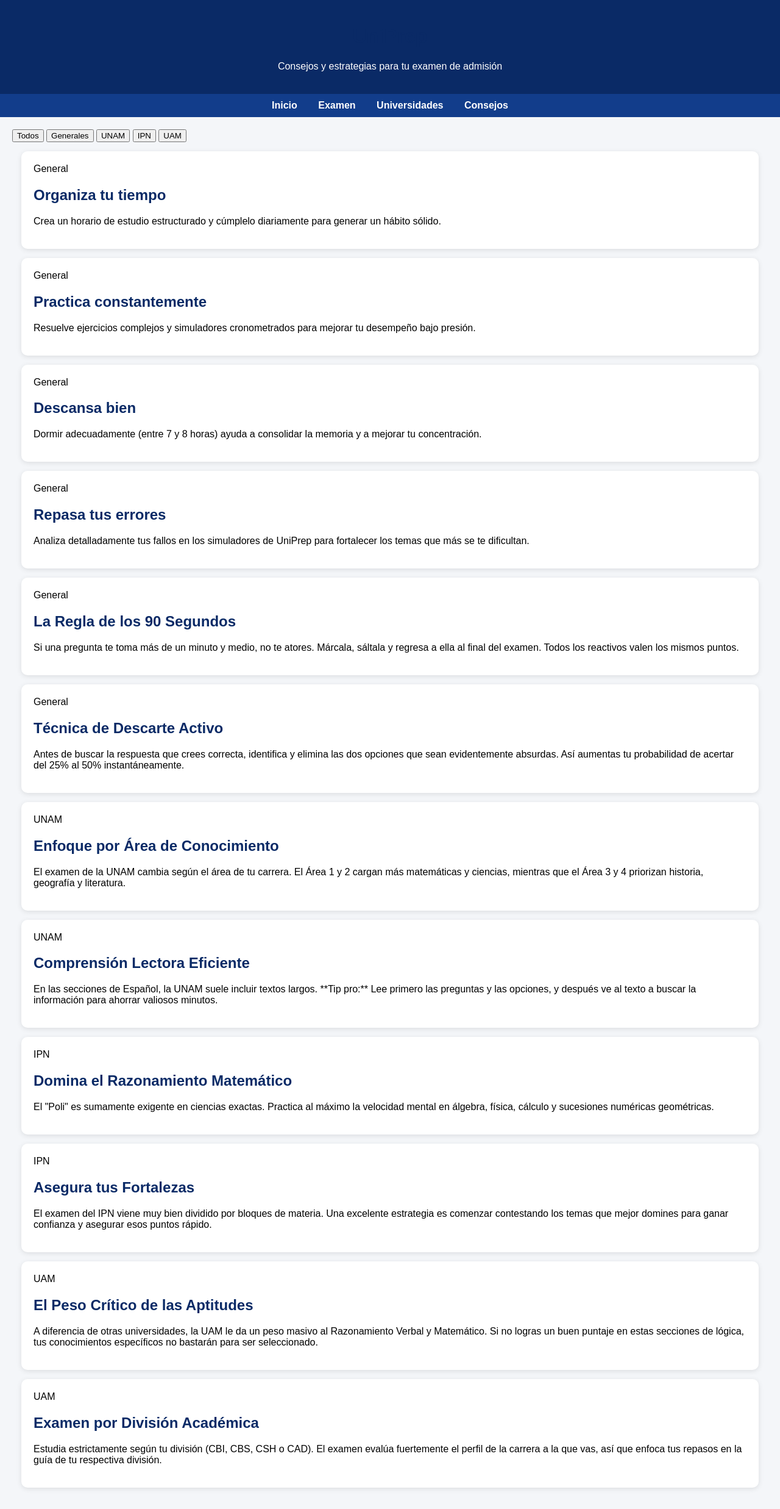
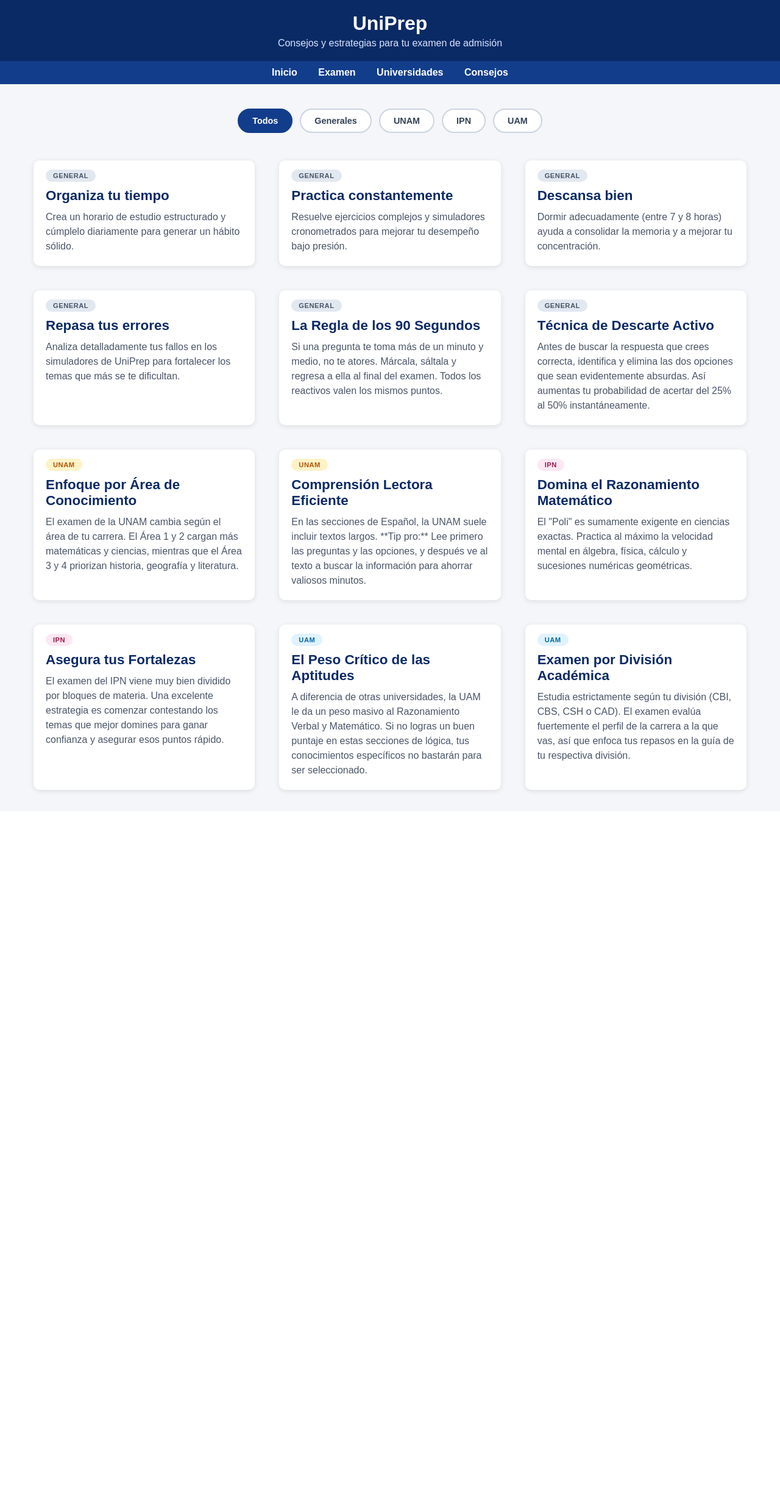
Before and after one commit to eduardoreyesjim8-lgtm/UniPrep, a Flask app: page /consejos in a window 1280 px wide. Shown: the whole page at 61% size. After the commit the page ends 1303 px from the top, so only its background shows below. Run offline with Flask 3, Linux system fonts and the light colour scheme.

Commit message:
Update style.css

```diff
--- a/static/style.css
+++ b/static/style.css
@@ -1,3 +1,4 @@
+/* --- ESTILOS BASE EXISTENTES --- */
 body {
     font-family: Arial, sans-serif;
     background-color: #f4f6f9;
@@ -10,6 +11,17 @@ header {
     color: white;
     text-align: center;
     padding: 20px;
+}
+
+header h1 {
+    color: white !important; /* Asegura que el h1 del header sea blanco */
+    margin: 0 0 5px 0;
+}
+
+header p {
+    margin: 0;
+    color: #d9e6ff;
+    font-size: 1rem;
 }
 
 nav {
@@ -31,16 +43,106 @@ nav a:hover {
 
 main {
     padding: 20px;
+    max-width: 1200px; /* Evita que el contenido se estire de más en pantallas grandes */
+    margin: 0 auto;
 }
 
 h1, h2 {
     color: #0a2a66;
 }
 
+
+/* --- MODIFICACIÓN DE TU .CARD BASE --- */
 .card {
     background: white;
     padding: 20px;
     margin: 15px;
     border-radius: 10px;
     box-shadow: 0px 2px 8px rgba(0,0,0,0.1);
+
+    /* Propiedades añadidas para soportar las etiquetas (badges) en la esquina */
+    position: relative;
+    padding-top: 40px; /* Da espacio superior para que la etiqueta no encime el título */
+    transition: transform 0.2s ease, box-shadow 0.2s ease;
 }
+
+/* Efecto visual sutil cuando el usuario pasa el cursor por una tarjeta */
+.card:hover {
+    transform: translateY(-3px);
+    box-shadow: 0px 5px 15px rgba(0,0,0,0.15);
+}
+
+.card h2 {
+    margin-top: 5px;
+    margin-bottom: 10px;
+    font-size: 1.4rem;
+}
+
+.card p {
+    color: #4a5568;
+    line-height: 1.5;
+    margin: 0;
+}
+
+
+/* --- NUEVOS ESTILOS: SISTEMA DE FILTRADO Y GRID --- */
+
+/* Contenedor de botones de filtro */
+.consejos-filtros {
+    display: flex;
+    justify-content: center;
+    gap: 12px;
+    margin: 20px 15px 30px 15px;
+    flex-wrap: wrap; /* Permite colapsar los botones de forma ordenada en celulares */
+}
+
+/* Estilo base de los botones de filtro */
+.btn-filtro {
+    padding: 10px 22px;
+    border: 2px solid #cbd5e1;
+    background-color: white;
+    color: #334155;
+    border-radius: 25px;
+    cursor: pointer;
+    font-weight: bold;
+    font-size: 0.9rem;
+    transition: all 0.2s ease;
+}
+
+.btn-filtro:hover {
+    background-color: #f1f5f9;
+    border-color: #94a3b8;
+}
+
+/* Botón activo (Combina con el azul de tu Navbar #123d8b) */
+.btn-filtro.active {
+    background-color: #123d8b;
+    color: white;
+    border-color: #123d8b;
+}
+
+/* Grid dinámico que acomoda las tarjetas de forma responsiva */
+.consejos-grid {
+    display: grid;
+    grid-template-columns: repeat(auto-fill, minmax(300px, 1fr));
+    gap: 10px; /* Ajusta la separación interna de las tarjetas en la cuadrícula */
+}
+
+/* Estilos de las pequeñas Etiquetas (Badges) */
+.card-badge {
+    position: absolute;
+    top: 15px;
+    left: 20px;
+    padding: 4px 12px;
+    border-radius: 12px;
+    font-size: 0.7rem;
+    font-weight: bold;
+    text-transform: uppercase;
+    letter-spacing: 0.5px;
+}
+
+/* Colores personalizados para las etiquetas de cada sección */
+.badge-general { background-color: #e2e8f0; color: #475569; }
+.badge-unam { background-color: #fef3c7; color: #b45309; }    /* Tono Dorado */
+.badge-ipn { background-color: #fce7f3; color: #9d174d; }     /* Tono Guinda */
+.badge-uam { background-color: #e0f2fe; color: #0369a1; }     /* Tono Azul claro */
```
